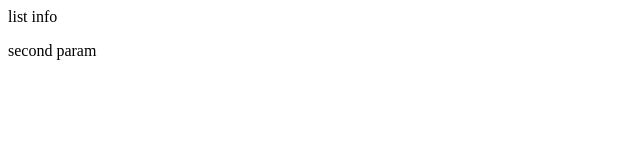
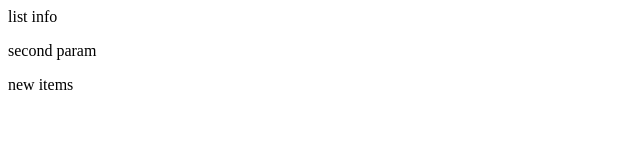
Before and after one commit to junzhenguw/gitProject, a plain HTML site: page index.html in a window 1280 px wide. Shown: the full height of the page, 0-640 px from the left. Drawn offline with Linux system fonts and the light colour scheme.

Commit message:
add something

```diff
--- a/index.html
+++ b/index.html
@@ -6,5 +6,5 @@
 	<p>list info</p>
 	<p>second param</p>
 	</body>
-
+	new items
 </html>
```
